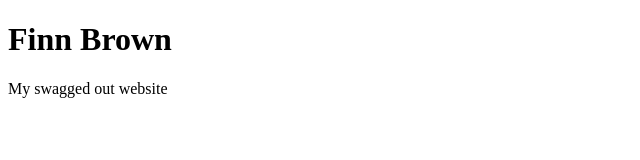
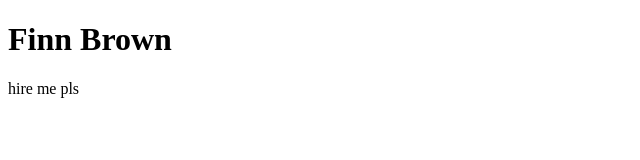
Before and after one commit to finnbrown427/finnbrown427.github.io, a plain HTML site: page index.html in a window 1280 px wide. Shown: the whole page, without its empty margins (0-640 px from the left). Drawn offline with Linux system fonts and the light colour scheme.

Commit message:
pls hire me

```diff
--- a/index.html
+++ b/index.html
@@ -2,6 +2,6 @@
 <html>
     <body>
         <h1>Finn Brown</h1>
-        <p>My swagged out website</p>
+        <p>hire me pls</p>
     </body>
 </html>
```
